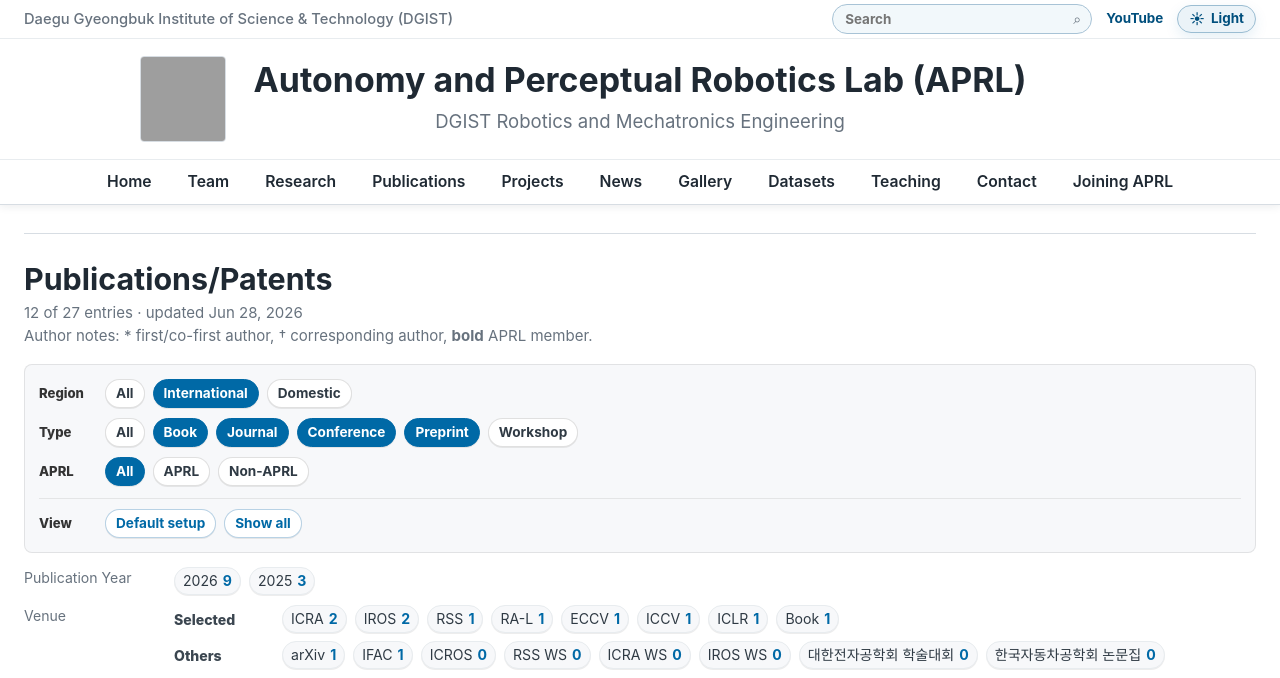
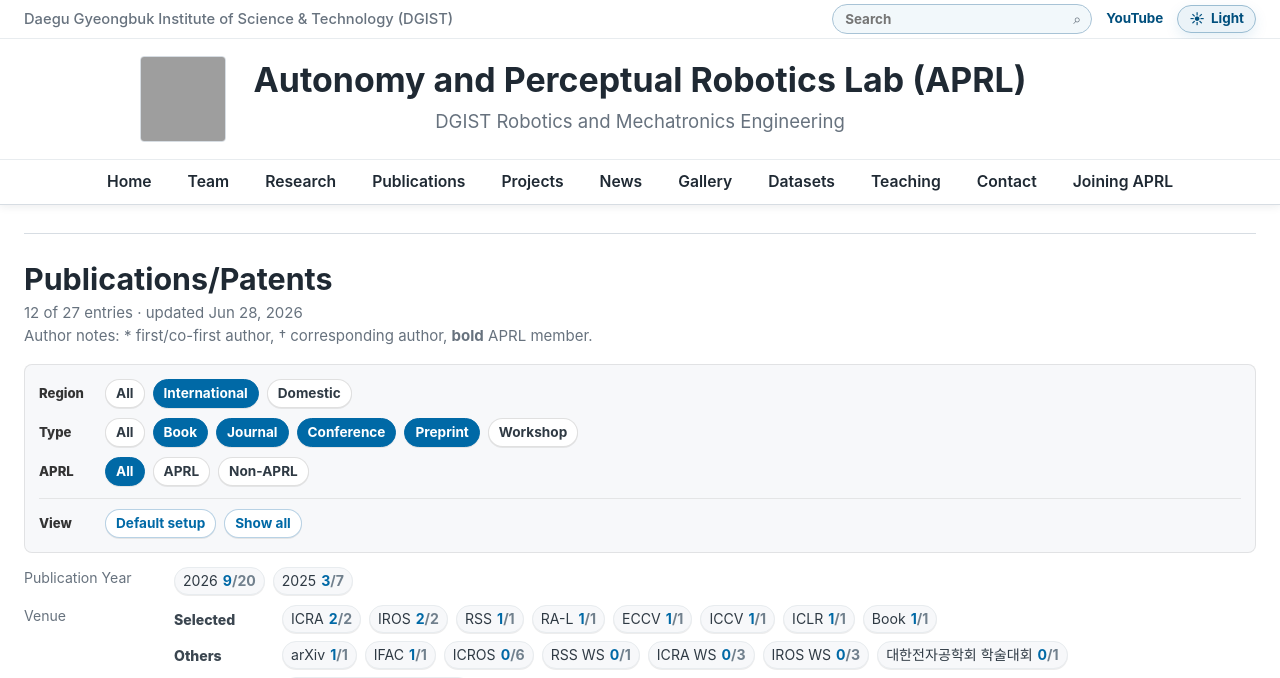
Before and after one commit to team-aprl/team-aprl.github.io, a Jekyll site: the page built from publications.html, in a window 1280 px wide. Shown: the top 678 px of the page. Built offline with Jekyll 4.4.1, drawn with Linux system fonts in a browser that asks for light colours; grey boxes are pictures that could not be loaded.

Commit message:
Show filtered and total facet counts

```diff
--- a/publications.html
+++ b/publications.html
@@ -135,7 +135,8 @@ lang: "en"
       function publicationMatches(card) { return publicationMatchesWithFilters(card, publicationFilters); }
       function updatePublicationYears() { document.querySelectorAll(".publication-year").forEach((yearHeading) => { const list = yearHeading.nextElementSibling; const hasVisible = list && list.querySelector(".publication-card:not(.is-hidden)"); yearHeading.classList.toggle("is-hidden", !hasVisible); }); }
       function updateFilterButtons() { filterButtons.forEach((button) => { const group = button.dataset.filterGroup; const value = button.dataset.filterValue; const current = publicationFilters[group]; const active = Array.isArray(current) ? current.includes(value) : current === value; button.classList.toggle("is-active", active); }); }
-      function updateFacetCounts() { filterButtons.forEach((button) => { const count = button.querySelector("b"); if (!count) return; const group = button.dataset.filterGroup; const value = button.dataset.filterValue; const nextFilters = { ...publicationFilters, [group]: value }; count.textContent = publicationCards.filter((card) => publicationMatchesWithFilters(card, nextFilters)).length; }); }
+      function cardMatchesSearch(card) { return !publicationSearchQuery || card.textContent.toLowerCase().includes(publicationSearchQuery); }
+      function updateFacetCounts() { filterButtons.forEach((button) => { const count = button.querySelector("b"); if (!count) return; const group = button.dataset.filterGroup; const value = button.dataset.filterValue; const nextFilters = { ...publicationFilters, [group]: value }; const visible = publicationCards.filter((card) => publicationMatchesWithFilters(card, nextFilters)).length; const total = publicationCards.filter((card) => filterMatches(card, group, value) && cardMatchesSearch(card)).length; count.innerHTML = `<span class="facet-count-current">${visible}</span><span class="facet-count-total">/${total}</span>`; }); }
       function setPublicationFilters(nextFilters) { Object.entries(nextFilters).forEach(([group, value]) => { publicationFilters[group] = Array.isArray(value) ? [...value] : value; }); publicationSearchQuery = ""; applyPublicationFilters(); updatePublicationQuery(); }
       function applyPublicationFilters() { let visible = 0; publicationCards.forEach((card) => { const matches = publicationMatches(card); card.classList.toggle("is-hidden", !matches); if (matches) visible += 1; }); if (publicationCount) publicationCount.textContent = visible + " of " + publicationCards.length + " entries"; updatePublicationYears(); updateFilterButtons(); updateFacetCounts(); }
       function updatePublicationQuery() { const params = new URLSearchParams(); if (publicationFilters.region !== "international") params.set("region", publicationFilters.region); const defaultTypes = ["journal", "conference", "book", "preprint"]; const currentTypes = Array.isArray(publicationFilters.type) ? publicationFilters.type : publicationFilters.type === "all" ? ["all"] : [publicationFilters.type]; if (publicationFilters.type === "all" || currentTypes.length !== defaultTypes.length || currentTypes.some((value) => !defaultTypes.includes(value))) params.set("type", Array.isArray(publicationFilters.type) ? publicationFilters.type.join(",") : publicationFilters.type); if (publicationFilters.aprl !== "aprl") params.set("aprl", publicationFilters.aprl); if (publicationFilters.year !== "all") params.set("year", publicationFilters.year); if (publicationFilters.venue !== "all") params.set("venue", publicationFilters.venue); if (publicationSearchQuery) params.set("q", publicationSearchQuery); const query = params.toString(); const nextUrl = `${window.location.pathname}${query ? "?" + query : ""}${window.location.hash}`; window.history.replaceState(null, "", nextUrl); }
--- a/styles.css
+++ b/styles.css
@@ -1469,8 +1469,22 @@ h1 {
   color: var(--link);
 }
 
-.publication-facets button.is-active b {
+.publication-facets .facet-count-current {
+  color: var(--link);
+}
+
+.publication-facets .facet-count-total {
+  color: #71808d;
+  font-weight: 700;
+}
+
+.publication-facets button.is-active b,
+.publication-facets button.is-active .facet-count-current {
   color: #fff;
+}
+
+.publication-facets button.is-active .facet-count-total {
+  color: rgba(255, 255, 255, 0.74);
 }
 
 .publication-year {
```
